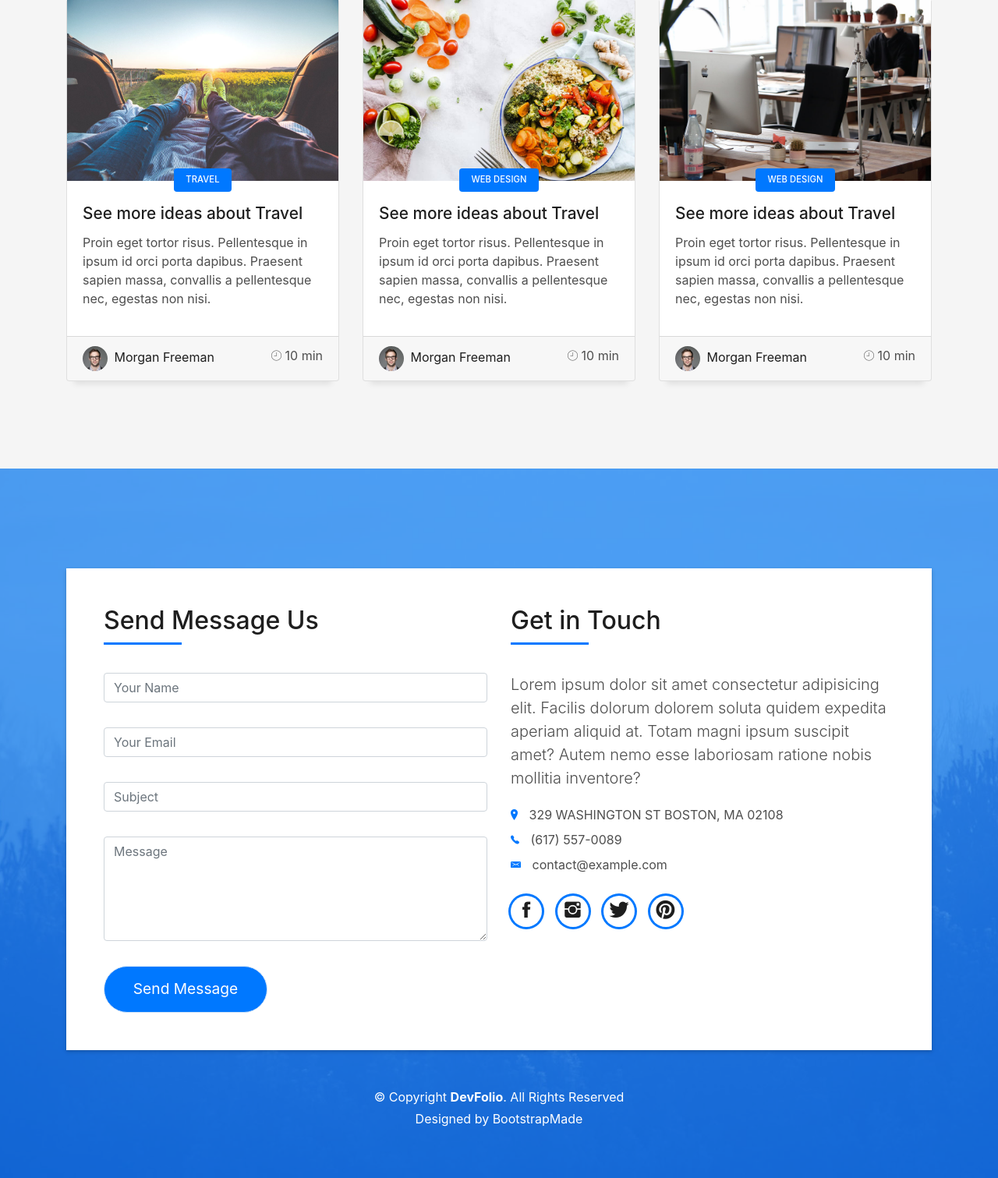
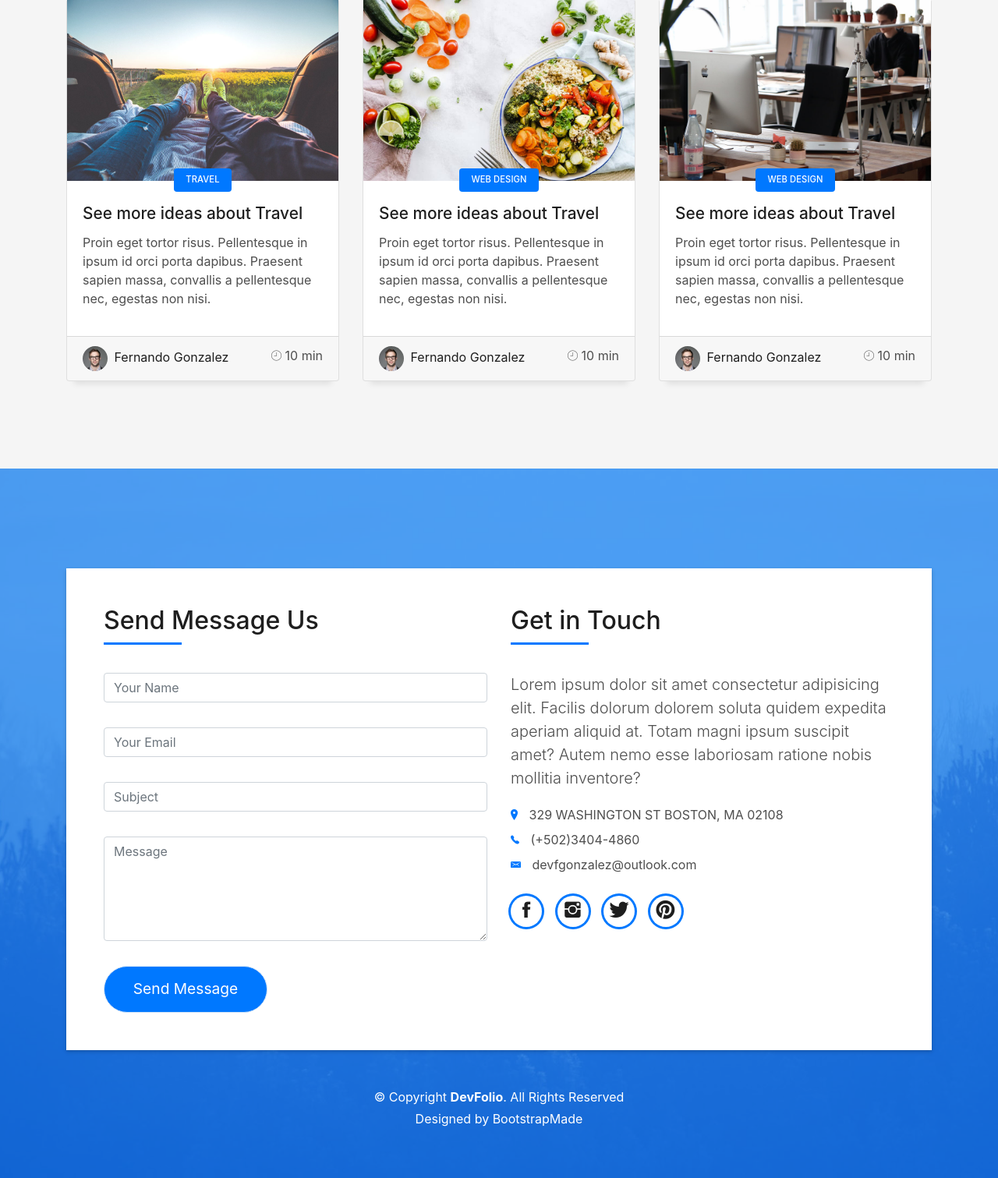
Before and after one commit to Fernando0107/Dev-Folio, a Flask app: page / in a window 1280 px wide. Shown: the part 4912-6423 px from the top of the page at 78% size. Run offline with Flask 2, Linux system fonts and the light colour scheme; some libraries are stand-ins or nearby versions; some web fonts are replaced.

Commit message:
index.html update

```diff
--- a/templates/index.html
+++ b/templates/index.html
@@ -573,7 +573,7 @@
               <div class="post-author">
                 <a href="#">
                   <img src="./static/img/testimonial-2.jpg" alt="" class="avatar rounded-circle">
-                  <span class="author">Morgan Freeman</span>
+                  <span class="author">{{name}}</span>
                 </a>
               </div>
               <div class="post-date">
@@ -604,7 +604,7 @@
               <div class="post-author">
                 <a href="#">
                   <img src="./static/img/testimonial-2.jpg" alt="" class="avatar rounded-circle">
-                  <span class="author">Morgan Freeman</span>
+                  <span class="author">{{name}}</span>
                 </a>
               </div>
               <div class="post-date">
@@ -635,7 +635,7 @@
               <div class="post-author">
                 <a href="#">
                   <img src="./static/img/testimonial-2.jpg" alt="" class="avatar rounded-circle">
-                  <span class="author">Morgan Freeman</span>
+                  <span class="author">{{name}}</span>
                 </a>
               </div>
               <div class="post-date">
@@ -715,8 +715,8 @@
                     </p>
                     <ul class="list-ico">
                       <li><span class="ion-ios-location"></span> 329 WASHINGTON ST BOSTON, MA 02108</li>
-                      <li><span class="ion-ios-telephone"></span> (617) 557-0089</li>
-                      <li><span class="ion-email"></span> contact@example.com</li>
+                      <li><span class="ion-ios-telephone"></span> {{phone}}</li>
+                      <li><span class="ion-email"></span> {{mail}}</li>
                     </ul>
                   </div>
                   <div class="socials">
```
